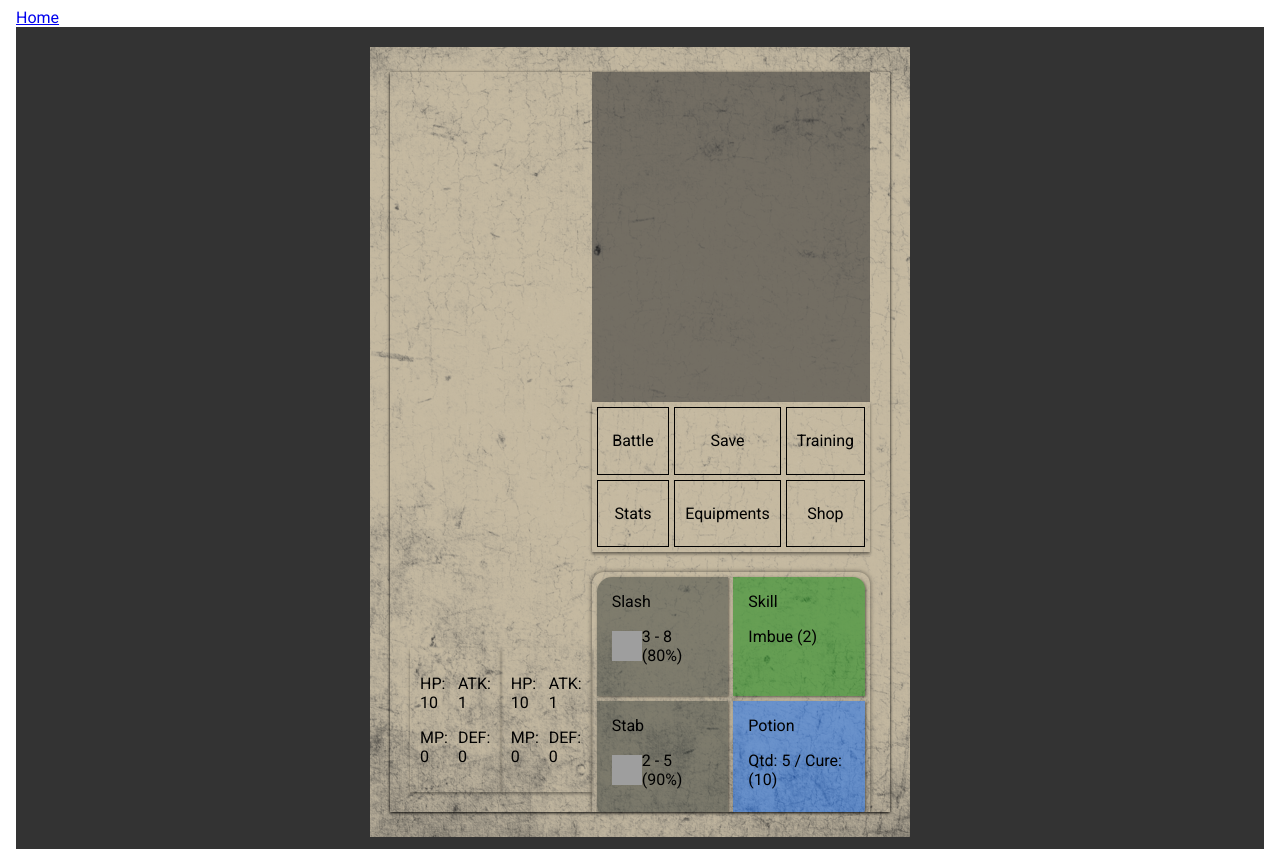
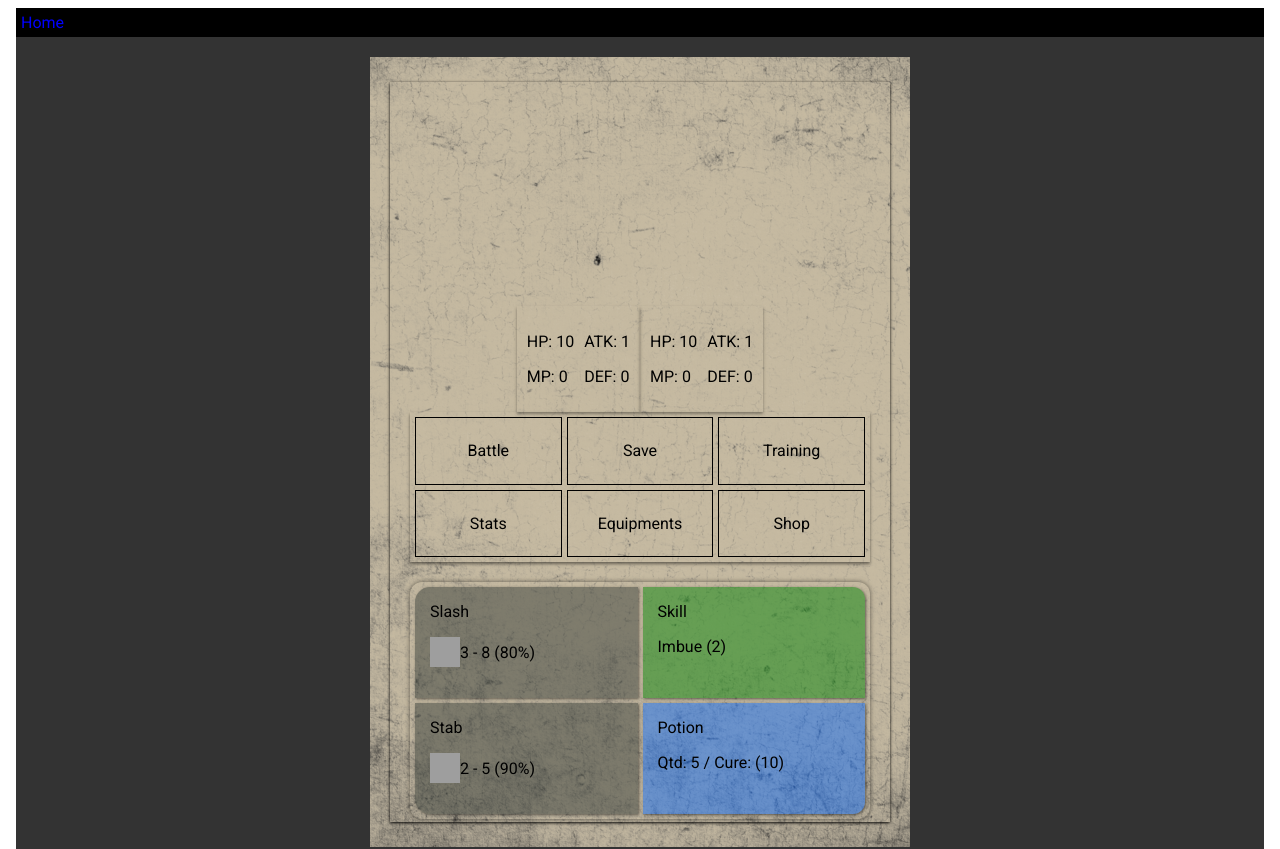
Before and after one commit to brenimsilva/svelte-rpg, a SvelteKit app: page /battle in a window 1280 px wide. Shown: the top 849 px of the page. Built offline with nearby package versions, Linux system fonts and the light colour scheme; grey boxes are pictures that could not be loaded.

Commit message:
[Chore]: Slot delegated to scene

```diff
--- a/src/components/Actions.svelte
+++ b/src/components/Actions.svelte
@@ -1,5 +1,4 @@
 <script lang="ts">
-    export let isFighting = true;
     let potionQtd = 5;
     let potionCure = 10;
     let skillName = "Imbue"
@@ -11,9 +10,6 @@
     let slashPower = 8;
     let slashChance = 80;
 </script>
-
-<main class="container">
-    {#if isFighting}
 <div class="fight_menu">
     <div class="fight_action" id="slash_action">
         <a href="{void(0)}" class="">Slash</a>
@@ -32,9 +28,6 @@
         <p>Qtd: {potionQtd} / Cure: ({potionCure})</p>
     </div>
 </div>
-    {/if}
-</main>
-
 <style>
     #slash_action {
         background-color: rgba(58, 64, 58, 0.50);
@@ -98,32 +91,4 @@
         padding: 5px;
         border-radius: 12px;
     }
-    .container {
-        display: flex;
-        flex-direction: column;
-        justify-content: space-around;
-        padding: 20px;
-        gap: 10px;
-        width: 100%;
-        height: 200px;
-    }
-    .action {
-        border: 1px solid black;
-        padding: 5px;
-        cursor: pointer;
-        text-decoration: none;
-        transition: all 0.2s ease;
-        color: black;
-        user-select: none;
-    }
-    .action:hover {
-        background-color: gray;
-        color: white;
-    }
-    .action:active {
-        background-color: rgba(128, 128, 128, 0.525);
-    }
-    .title {
-        font-size: 20px;
-    }
 </style>
--- a/src/components/Menu.svelte
+++ b/src/components/Menu.svelte
@@ -2,12 +2,17 @@
 	import Actions from "./Actions.svelte";
 	import Routes from "./Routes.svelte";
 	import Scene from "./Scene.svelte";
+    export let isFighting = true;
 </script>
 
 <div class="container">
     <Scene />
     <Routes />
-    <Actions />
+    <div class="fight_container">
+    {#if isFighting}
+        <Actions />
+    {/if}
+    </div>
 </div>
 
 <style>
@@ -18,4 +23,13 @@
         align-items: center;
         flex-direction: column;
     }
+    .fight_container {
+        display: flex;
+        flex-direction: column;
+        justify-content: space-around;
+        padding: 20px;
+        gap: 10px;
+        width: 100%;
+        height: 200px;
+    }
 </style>
--- a/src/components/Routes.svelte
+++ b/src/components/Routes.svelte
@@ -7,12 +7,6 @@
             <a href="/shop" class="action">Shop</a>
     </main>
     <style scoped>
-        .row {
-            display: flex;
-            justify-content: center;
-            align-items: center;
-            gap: 10px;
-        }
     .routes_menu {
         display: grid;
         grid-template-columns: 1fr 1fr 1fr;
@@ -43,7 +37,4 @@
     .action:active {
         background-color: rgba(128, 128, 128, 0.525);
     }
-    .title {
-        font-size: 20px;
-    }
     </style>
--- a/src/components/Scene.svelte
+++ b/src/components/Scene.svelte
@@ -8,7 +8,7 @@
 
 <style scoped>
 main {
-    height: 350px;
+    height: 310px;
     width: 100%;
     background-color: #3333338e;
 }
--- a/src/routes/+layout.svelte
+++ b/src/routes/+layout.svelte
@@ -1,6 +1,11 @@
 <script>
+	import Actions from "../components/Actions.svelte";
 	import Menu from "../components/Menu.svelte";
-import "./style.css"
+	import Routes from "../components/Routes.svelte";
+	import Scene from "../components/Scene.svelte";
+    import "./style.css"
+
+    let isFighting  = true;
 </script>
 <head>
     <title>RPG Game</title>
@@ -13,8 +18,15 @@ import "./style.css"
     <div id="app">
         <main>
             <div class="content">
-                <slot />
-                <Menu />
+                <div class="container">
+                    <slot />
+                    <Routes />
+                    <div class="fight_container">
+                    {#if isFighting}
+                        <Actions />
+                    {/if}
+                    </div>
+                </div>
             </div>
         </main>
     </div>
@@ -25,6 +37,48 @@ import "./style.css"
 </body>
 
 <style scoped>
+    nav {
+        background-color: black;
+        padding: 5px;
+
+    }
+    nav > a {
+        text-decoration: none;
+        color: blue;
+    }
+    nav >a:visited {
+        text-decoration: none;
+        color: blue;
+    }
+    nav > a:hover {
+        color: rgba(0, 0, 255, 0.671);
+    }
+    nav > a:hover::after {
+        position:absolute;
+        top: 32px;
+        left: 20px;
+        width: 40px;
+        content: "";
+        padding: 1px;
+        background-color: red;
+        transition: all 0.2s;
+    }
+    .container {
+        width: 100%;
+        display: flex;
+        justify-content: center;
+        align-items: center;
+        flex-direction: column;
+    }
+    .fight_container {
+        display: flex;
+        flex-direction: column;
+        justify-content: space-around;
+        padding: 20px;
+        gap: 10px;
+        width: 100%;
+        height: 200px;
+    }
     footer {
         background-color: black;
         color: white;
@@ -35,10 +89,6 @@ import "./style.css"
     #app {
         display: flex;
         justify-content: center;
-        /* background-image: url("../assets/yrkGs9.png"); */
-        /* background-repeat: no-repeat; */
-        /* background-size: cover; */
-        /* background-position: center; */
         background-color: #333;
         padding: 20px;
     }
--- a/src/routes/+page.svelte
+++ b/src/routes/+page.svelte
@@ -1,14 +1,7 @@
 <script lang="ts">
-	import Menu from "../components/Menu.svelte";
+	import Scene from "../components/Scene.svelte";
 
 </script>
-
-<div class="container">
-
-</div>
-
-<style>
-    .container {
-        display: flex;
-    }
+<Scene />
+<style scoped>
 </style>
```
Lines whose indentation alone changed are shown as unchanged.
